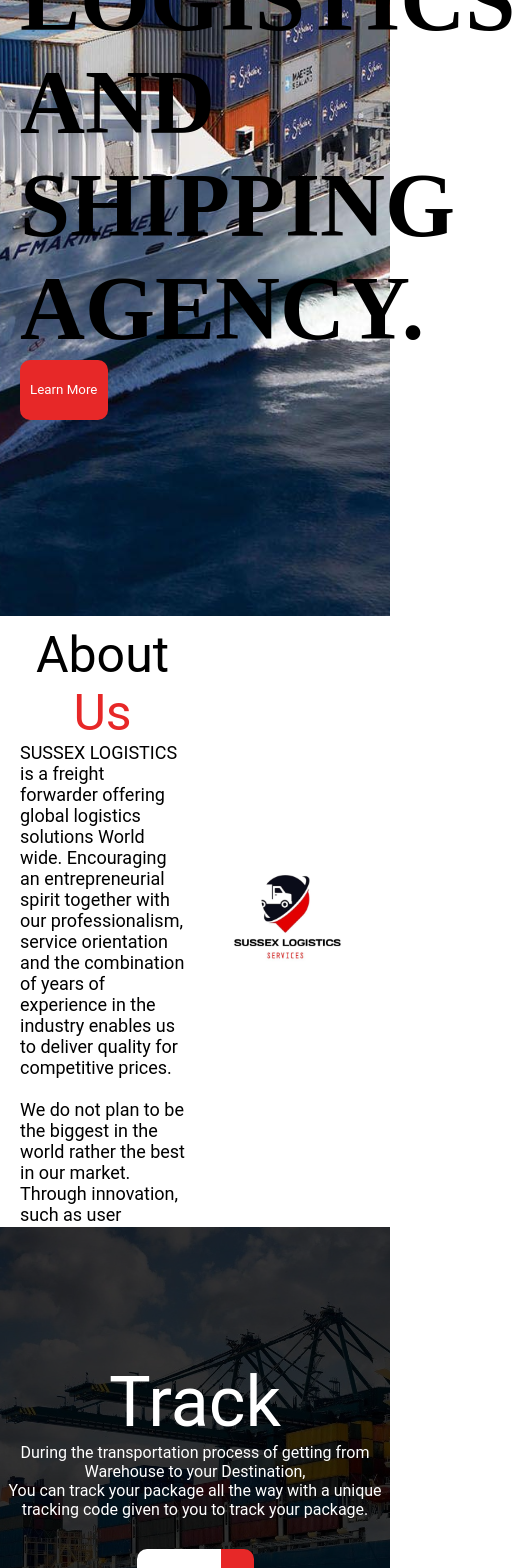
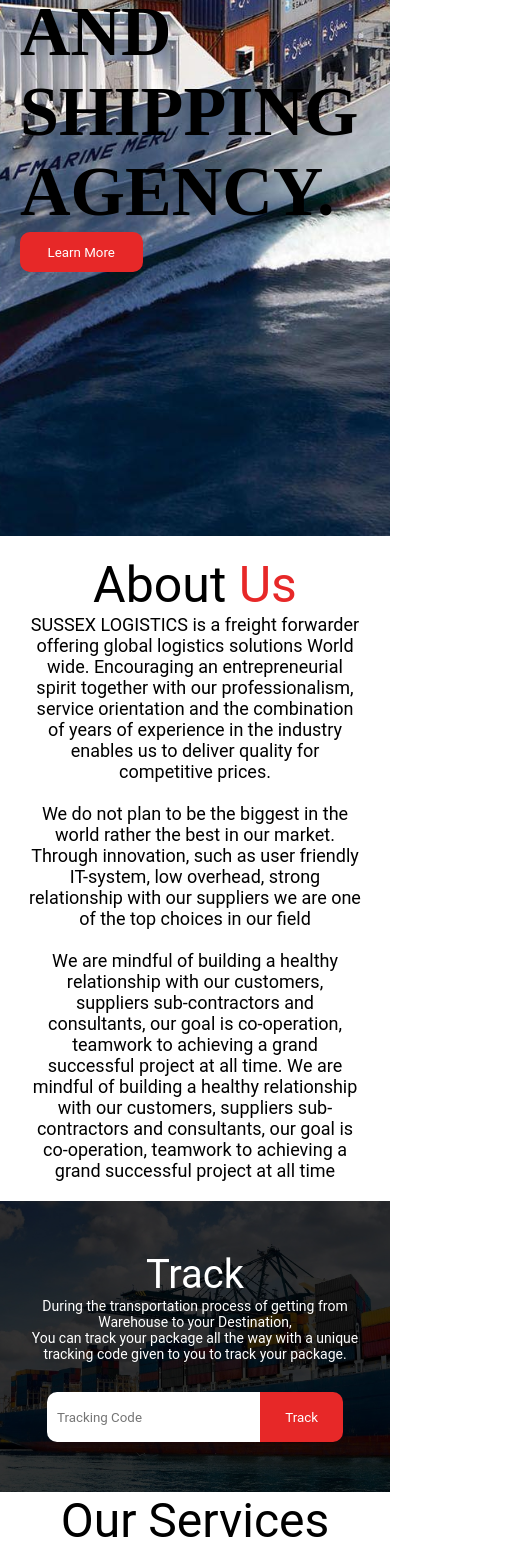
Before and after one commit to ronaldkelechi11/sussex-logistics, a React (Vite) app: page / in a window 390 px wide. Shown: the part 432-2000 px from the top of the page, 515 px wide, since content can reach past the window. Built offline with nearby package versions, Linux system fonts and the light colour scheme.

Commit message:
Done with mediaquery

```diff
--- a/src/components/About.css
+++ b/src/components/About.css
@@ -36,3 +36,17 @@
     background-repeat: no-repeat;
     background-size: contain;
 }
+
+@media screen and (max-width: 440px) {
+    .about {
+        height: auto;
+    }
+
+    .about .left {
+        display: none;
+    }
+
+    .about .right .body {
+        text-align: center;
+    }
+}
--- a/src/components/Contact.scss
+++ b/src/components/Contact.scss
@@ -90,3 +90,30 @@
         }
     }
 }
+
+@media screen and (max-width: 440px) {
+    .footer {
+        height: auto;
+    }
+
+    .footer_top {
+        flex-direction: column;
+    }
+
+    .footer_top_grid {
+        width: auto;
+    }
+
+    .footer_top_grid_card h3 {
+        text-align: center;
+    }
+
+    .footer_top_col {
+        width: 100%;
+    }
+
+    .footer_top_col h1 {
+        font-size: 20px;
+        margin: 10px;
+    }
+}
--- a/src/components/Landing.css
+++ b/src/components/Landing.css
@@ -1,7 +1,6 @@
 .landing {
     height: 110vh;
     padding: 20px;
-    margin-top: 80px;
     background-image: url("../assets/images/wp3714801.jpeg");
     background-position: center;
     background-size: cover;
@@ -43,3 +42,14 @@
     height: 100%;
     width: 50%;
 }
+
+@media screen and (max-width: 440px) {
+    .right .header {
+        font-size: 70px;
+    }
+
+    .right button {
+        width: 70%;
+        height: 40px;
+    }
+}
--- a/src/components/Navbar.css
+++ b/src/components/Navbar.css
@@ -62,4 +62,12 @@
 }
 
 /* Mobile Screens */
-@media screen and(max-width: 440px) {}
+@media screen and (max-width: 440px) {
+    .navbar {
+        width: 100vw;
+    }
+
+    .navbar_top {
+        display: none;
+    }
+}
--- a/src/components/Services.css
+++ b/src/components/Services.css
@@ -45,3 +45,9 @@
     font-size: 32px;
     text-transform: uppercase;
 }
+
+@media screen and (max-width: 440px) {
+    .services .grid {
+        grid-template-columns: repeat(1, 1fr);
+    }
+}
--- a/src/components/Track.css
+++ b/src/components/Track.css
@@ -60,3 +60,29 @@
 .track .overlay .trackBar button:hover {
     transform: rotateZ(10deg);
 }
+
+@media screen and (max-width: 440px) {
+    .track {
+        height: fit-content;
+    }
+
+    .track .overlay {
+        width: auto;
+        height: 100%;
+        padding: 10px;
+        padding-top: 50px;
+        padding-bottom: 50px;
+    }
+
+    .track .overlay .header {
+        font-size: 40px;
+    }
+
+    .track .overlay .body {
+        font-size: 14px;
+    }
+
+    .track .overlay .trackBar {
+        width: 80%;
+    }
+}
```
Also changed, not shown: 1 other file (tests, documents, lock files or other folders).
